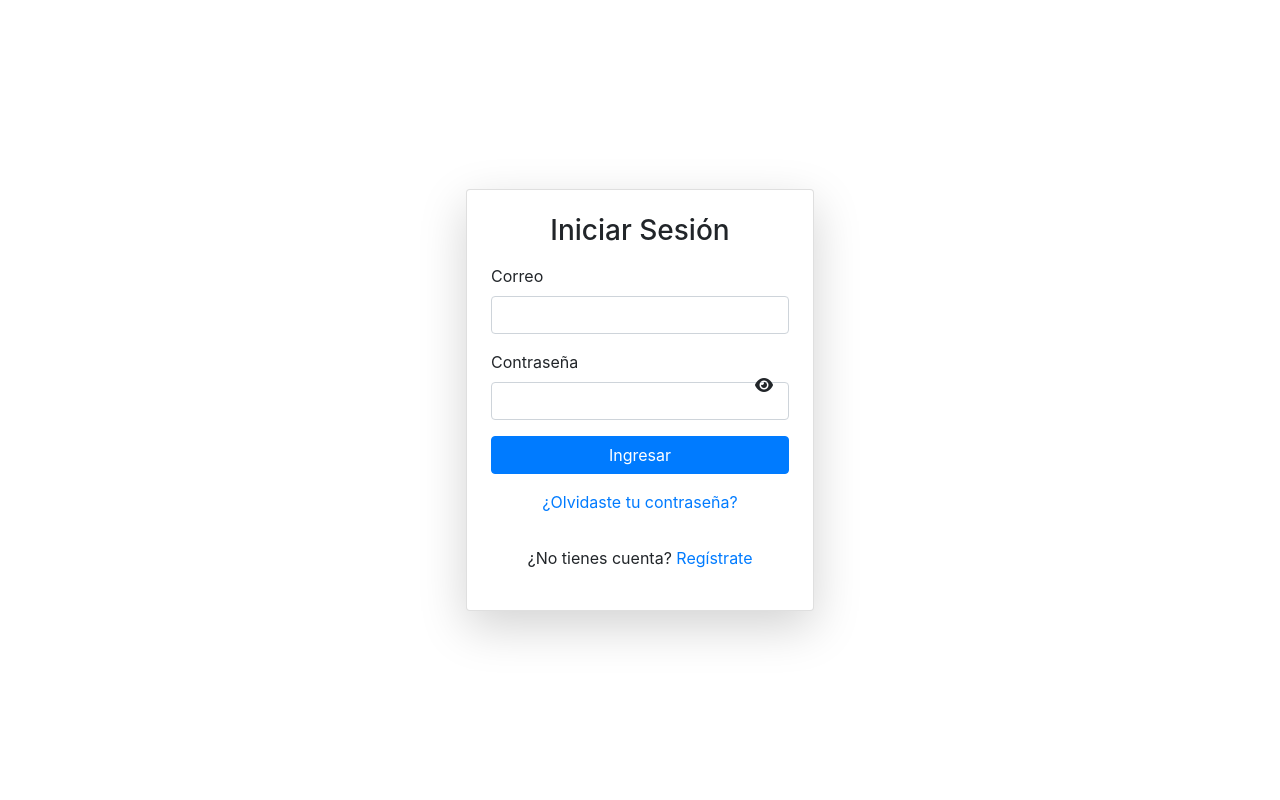
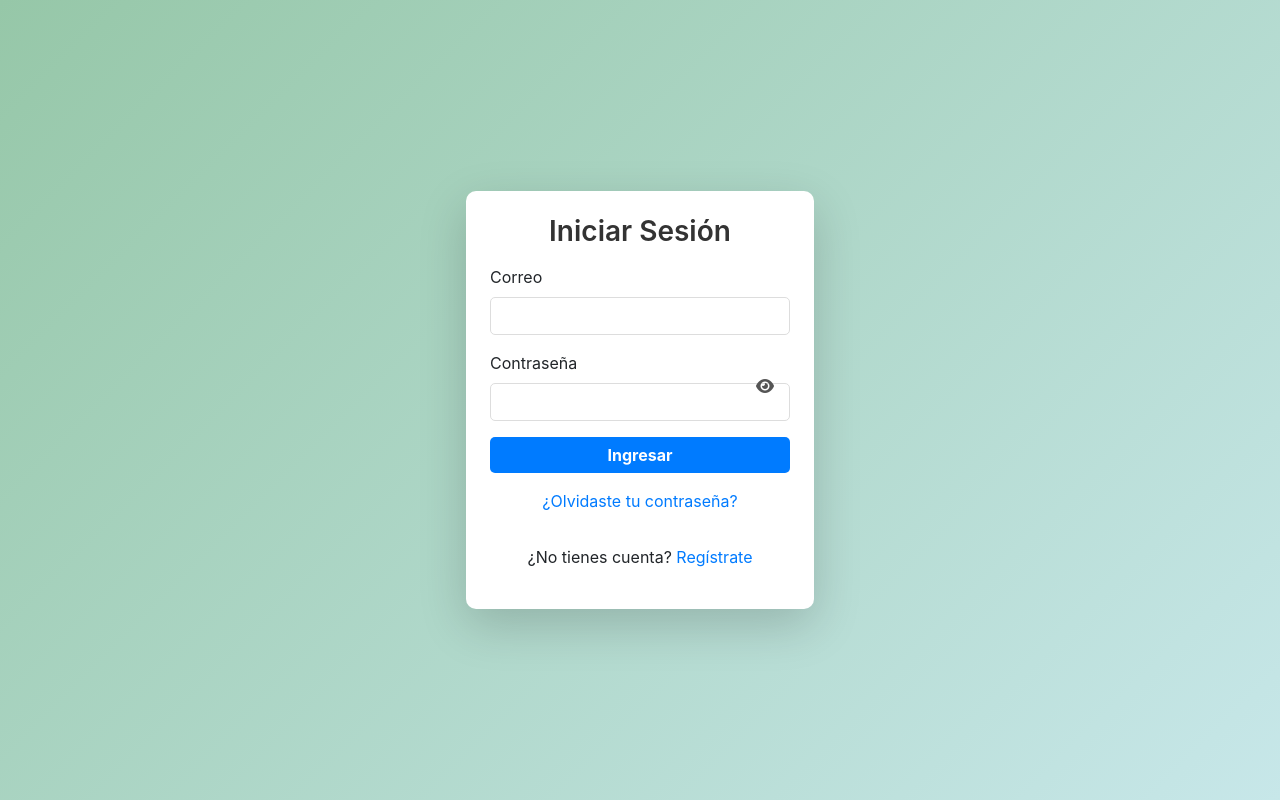
Before and after one commit to lalojimene/Proyecto_Wilber, a PHP site: page /sistemabd/login.php in a window 1280 px wide. Run offline with PHP 8.4, Linux system fonts and the light colour scheme.

Commit message:
login.php
actualización de estilos

```diff
--- a/login.php
+++ b/login.php
@@ -18,6 +18,78 @@ if (isset($_GET['session_conflict'])) {
     <link rel="stylesheet" href="css/styles.css">
     <!-- Font Awesome para los íconos -->
     <link rel="stylesheet" href="https://cdnjs.cloudflare.com/ajax/libs/font-awesome/6.0.0-beta3/css/all.min.css">
+    <style>
+        /* Estilos personalizados */
+        body {
+            background: linear-gradient(135deg,rgb(150, 199, 168),rgb(199, 231, 233));
+            height: 100vh;
+            display: flex;
+            justify-content: center;
+            align-items: center;
+        }
+
+        .card {
+            border-radius: 10px;
+            border: none;
+            box-shadow: 0px 4px 10px rgba(0, 0, 0, 0.2);
+            background: #ffffff;
+            padding: 20px;
+        }
+
+        h3 {
+            color: #333;
+            font-weight: 600;
+            text-align: center;
+        }
+
+        .form-control {
+            border-radius: 5px;
+            border: 1px solid #ddd;
+        }
+
+        .form-control:focus {
+            border-color: #007bff;
+            box-shadow: 0px 0px 5px rgba(0, 123, 255, 0.5);
+        }
+
+        .btn-primary {
+            background-color: #007bff;
+            border: none;
+            border-radius: 5px;
+            font-weight: bold;
+        }
+
+        .btn-primary:hover {
+            background-color: #0056b3;
+        }
+
+        a {
+            color: #007bff;
+            text-decoration: none;
+        }
+
+        a:hover {
+            text-decoration: underline;
+        }
+
+        /* Ícono de ojo para la contraseña */
+        .password-container {
+            position: relative;
+        }
+
+        #toggle-password {
+            position: absolute;
+            top: 50%;
+            right: 10px;
+            transform: translateY(-50%);
+            cursor: pointer;
+            color: #555;
+        }
+
+        #toggle-password:hover {
+            color: #007bff;
+        }
+    </style>
 </head>
 <body class="d-flex justify-content-center align-items-center vh-100">
     <div class="container">
```
